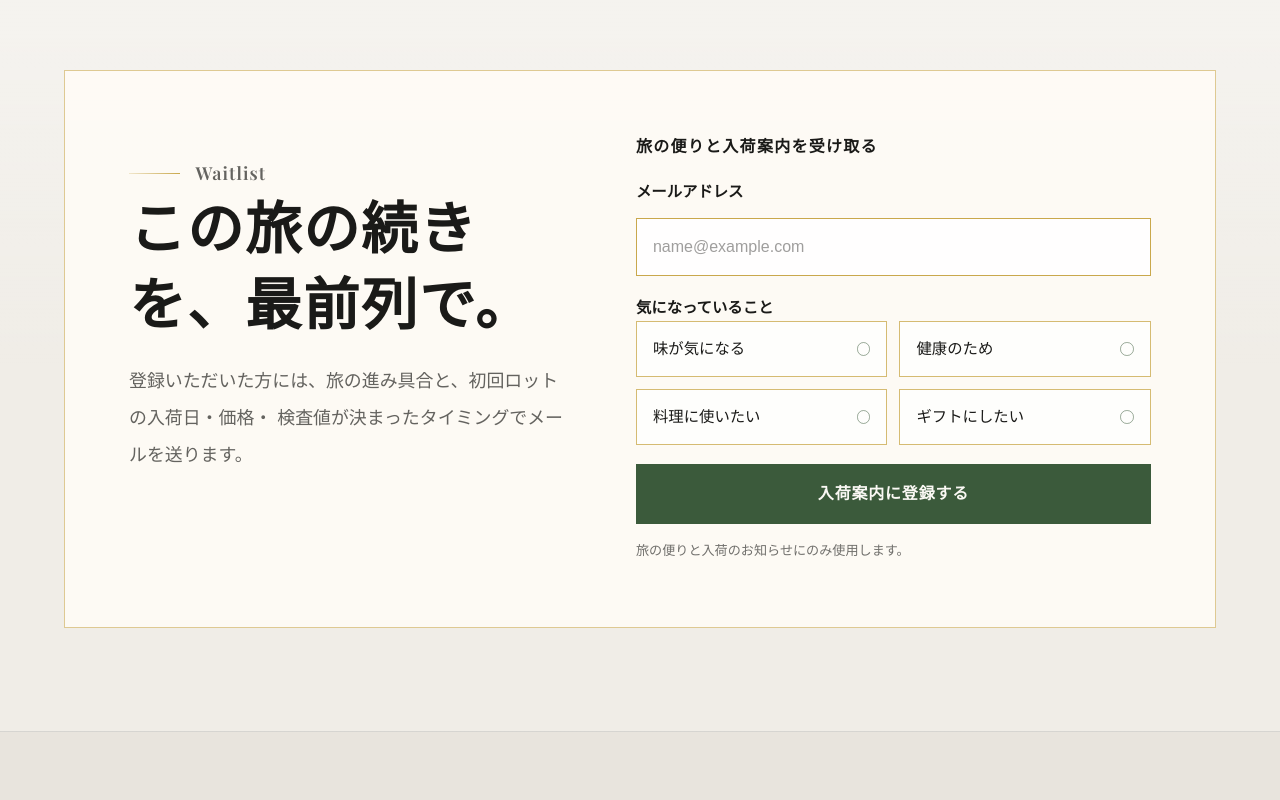
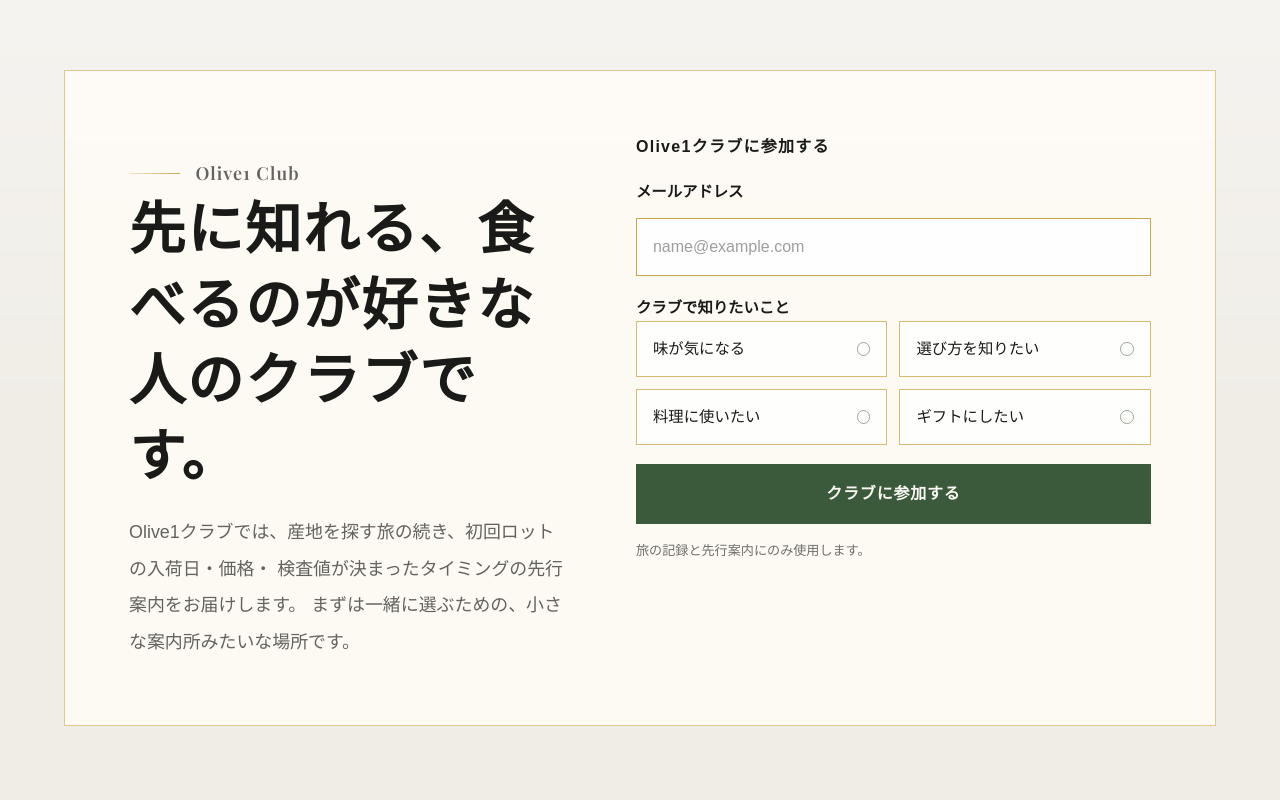
Before and after one commit to hikaruendo/olive1-theme, a Next.js app in the folder vercel-lp/: page / in a window 1280 px wide. Shown: the part 1020-1820 px from the top of the page. Built offline with nearby package versions, Linux system fonts and the light colour scheme; a web font is replaced by a local one.

Commit message:
Reframe waitlist as Olive1 club

```diff
--- a/vercel-lp/src/app/api/waitlist/route.ts
+++ b/vercel-lp/src/app/api/waitlist/route.ts
@@ -39,7 +39,7 @@ export async function POST(request: Request) {
   if (!resendApiKey) {
     console.error("[waitlist]", { configured: false });
     return NextResponse.json(
-      { message: "登録先の設定がまだです。" },
+      { message: "クラブ受付の設定がまだです。" },
       { status: 503 },
     );
   }
@@ -70,7 +70,7 @@ export async function POST(request: Request) {
   if (error && !isAlreadyRegisteredError(error)) {
     console.error("[waitlist]", { error });
     return NextResponse.json(
-      { message: "登録先への送信に失敗しました。" },
+      { message: "クラブ受付への送信に失敗しました。" },
       { status: 502 },
     );
   }
@@ -82,5 +82,5 @@ export async function POST(request: Request) {
     });
   }
 
-  return NextResponse.json({ message: "登録しました。案内をお待ちください。" });
+  return NextResponse.json({ message: "Olive1クラブに参加しました。次の案内をお待ちください。" });
 }
--- a/vercel-lp/src/app/page.tsx
+++ b/vercel-lp/src/app/page.tsx
@@ -55,7 +55,7 @@ export default function Home() {
         <nav>
           <a href="#journey">旅の記録</a>
           <a href="#transparency">品質表示</a>
-          <a href="#waitlist">登録</a>
+          <a href="#waitlist">クラブ</a>
         </nav>
       </header>
 
@@ -93,11 +93,12 @@ export default function Home() {
       <section className="waitlist-band" id="waitlist">
         <div className="waitlist-panel">
           <div className="waitlist-copy">
-            <p className="script-label">Waitlist</p>
-            <h2>この旅の続きを、最前列で。</h2>
+            <p className="script-label">Olive1 Club</p>
+            <h2>先に知れる、食べるのが好きな人のクラブです。</h2>
             <p>
-              登録いただいた方には、旅の進み具合と、初回ロットの入荷日・価格・
-              検査値が決まったタイミングでメールを送ります。
+              Olive1クラブでは、産地を探す旅の続き、初回ロットの入荷日・価格・
+              検査値が決まったタイミングの先行案内をお届けします。
+              まずは一緒に選ぶための、小さな案内所みたいな場所です。
             </p>
           </div>
           <WaitlistForm />
--- a/vercel-lp/src/components/waitlist-form.tsx
+++ b/vercel-lp/src/components/waitlist-form.tsx
@@ -26,21 +26,21 @@ export function WaitlistForm() {
       const data = (await response.json()) as { message?: string };
 
       if (!response.ok) {
-        throw new Error(data.message ?? "登録できませんでした。");
+        throw new Error(data.message ?? "参加できませんでした。");
       }
 
       setStatus("success");
-      setMessage(data.message ?? "登録しました。");
+      setMessage(data.message ?? "クラブに参加しました。");
       event.currentTarget.reset();
     } catch (error) {
       setStatus("error");
-      setMessage(error instanceof Error ? error.message : "登録できませんでした。");
+      setMessage(error instanceof Error ? error.message : "参加できませんでした。");
     }
   }
 
   return (
     <form className="waitlist-form" onSubmit={handleSubmit}>
-      <p className="form-title">旅の便りと入荷案内を受け取る</p>
+      <p className="form-title">Olive1クラブに参加する</p>
       <div className="form-field">
         <label htmlFor="email">メールアドレス</label>
         <input
@@ -53,9 +53,9 @@ export function WaitlistForm() {
         />
       </div>
       <fieldset className="reason-fieldset">
-        <legend>気になっていること</legend>
+        <legend>クラブで知りたいこと</legend>
         <div className="reason-grid">
-          {["味が気になる", "健康のため", "料理に使いたい", "ギフトにしたい"].map(
+          {["味が気になる", "選び方を知りたい", "料理に使いたい", "ギフトにしたい"].map(
             (reason) => (
               <label className="reason-option" key={reason}>
                 <input name="reason" type="radio" value={reason} required />
@@ -67,11 +67,11 @@ export function WaitlistForm() {
       </fieldset>
       <div className="form-row">
         <button type="submit" disabled={status === "loading"}>
-          {status === "loading" ? "送信中" : "入荷案内に登録する"}
+          {status === "loading" ? "送信中" : "クラブに参加する"}
         </button>
       </div>
       <p className={`form-message ${status === "error" ? "is-error" : ""}`}>
-        {message || "旅の便りと入荷のお知らせにのみ使用します。"}
+        {message || "旅の記録と先行案内にのみ使用します。"}
       </p>
     </form>
   );
```
